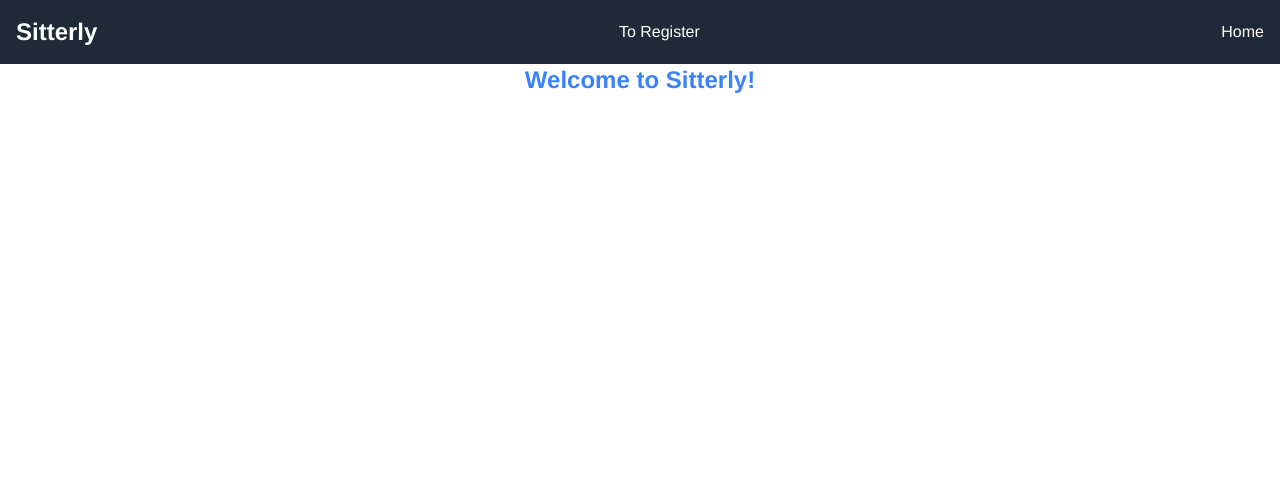
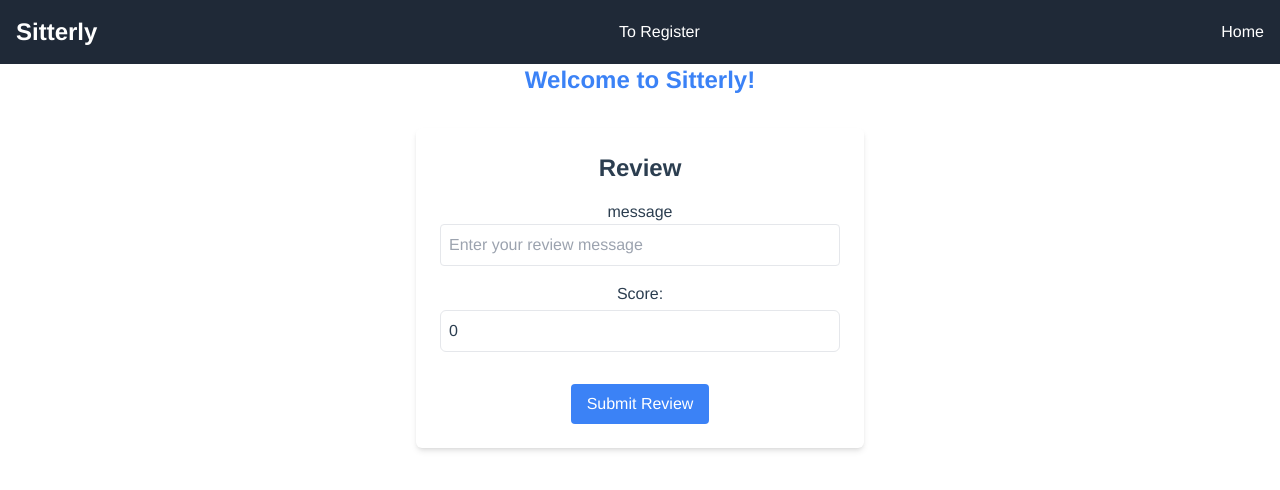
Before and after one commit to devi-lakshmi/sitterly-front-end, a React (Create React App) app: page /reviews/1 in a window 1280 px wide. Shown: the top 490 px of the page. Built offline with nearby package versions, Linux system fonts and the light colour scheme.

Commit message:
reviews feature working correctly

```diff
--- a/src/App.js
+++ b/src/App.js
@@ -13,7 +13,8 @@ import BrowseBookings from "./componets/BrowseBookings";
 import { useState } from "react";
 import WelcomePage from './pages/Welcomepage';
 import Header from './pages/Header';
-import { nanoid } from '@reduxjs/toolkit';
+import ReviewSitter from './componets/ReviewSitter';
+
 
 function App() {
   const { user, logout } = useAuth();
@@ -73,7 +74,7 @@ function App() {
           <Route path="/getSitterProfiles" element={<BrowseSitterProfiles />} />
           <Route path="/createBookings/:sitterId" element={<CreateBookings />} />
          <Route path="/bookings" element={<BrowseBookings />} />
-
+         <Route path="/reviews/:bookingId" element={<ReviewSitter/>} />
       </Routes>
 
       </main>
--- a/src/componets/BrowseBookings.js
+++ b/src/componets/BrowseBookings.js
@@ -4,13 +4,16 @@ import { useApi } from '../hooks/useApi';
 import { selectBookings } from '../store/bookings/selectors';
 import { browsebookings, cancelBookings } from '../store/bookings/thunks';
 import { useAuth } from '../hooks/useAuth';
-import { Link } from 'react-router-dom';
 import ReviewSitter from './ReviewSitter';
+import { Link, useNavigate } from 'react-router-dom';
+
 
 
 const BrowseBookings = ({ userType }) => {
     const api = useApi();
-    const { userRole } = useAuth();
+  const { userRole } = useAuth();
+    const navigate = useNavigate();
+
      const currentDate = new Date();
 
     const dispatch = useDispatch();
@@ -33,10 +36,14 @@ const BrowseBookings = ({ userType }) => {
 const handleCancelBooking = (id) => {
     // Dispatch the cancelBooking action with the booking ID
   dispatch(cancelBookings(id, api));
+  };
+const handleReviewBooking = (bookingId) => {
+    // Dispatch the cancelBooking action with the booking ID
+    // dispatch(cancelBookings(bookingId, api));
+   navigate(`/reviews/${bookingId}`);
+  };
 
-
-  };
-return (
+  return (
     <div className="max-w-lg mx-auto mt-8 p-6 bg-yellow-100 rounded-md">
       <h2 className="text-2xl font-bold mb-4">Your Bookings</h2>
      <div className="flex flex-wrap -mx-4">
@@ -55,16 +62,22 @@ return (
                   onClick={() => handleCancelBooking(booking.id)}
                 >
                   Cancel Booking
-                </button>
+              </button>
+        )}
+         <button
+                  className="bg-red-500 text-white px-4 py-2 rounded-md hover:bg-red-600 text-sm"
+                  onClick={() => handleReviewBooking(booking.id)}
+                >
+                  Review Booking
+            </button>
 
-
-        )}
-            </div>
+          </div>
           </div>
         ))}
       </div>
       <div className="button-container flex space-x-4 mt-4">
-        <Link to={"/home"} className="bg-blue-500 text-white py-2 px-4 rounded">
+        <Link to ={"/reviews"}>Reviews</Link>
+      <Link to={"/home"} className="bg-blue-500 text-white py-2 px-4 rounded">
           Go to HomePage
         </Link>
         <Link to={"/getSitterProfiles"} className="bg-blue-500 text-white py-2 px-4 rounded">
--- a/src/componets/ReviewSitter.js
+++ b/src/componets/ReviewSitter.js
@@ -3,24 +3,22 @@ import { useDispatch, useSelector } from 'react-redux';
 import { toast } from 'react-toastify';
 import { useParams } from "react-router-dom";
 import { useApi } from "../hooks/useApi";
-import { selectLoading } from "../store/reviews/selectors";
-import { selectError } from "../store/bookings/selectors";
-import { setReviews } from "../store/reviews/slice";
+import { selectError, selectLoading } from "../store/bookings/selectors";
+//import { setReviews } from "../store/reviews/slice";
 import { createReviews } from "../store/reviews/thunks";
 
 const ReviewSitter = () => {
 
-//    const isLoading = useSelector(selectLoading)
-//   const error = useSelector(selectError)
-    const { booking } = useParams();
+    const { bookingId } = useParams();
      const api = useApi();
      const dispatch = useDispatch();
     const isLoading = useSelector(selectLoading)
      const error = useSelector(selectError)
     const [review, setReviews] = useState({
+     booking_id: bookingId,
     score: 0,
      message: "",
-    booking_id:booking.booking_id,
+
   });
    const handleInputChange = (event) => {
     setReviews({ ...review, [event.target.name]: event.target.value });
@@ -30,26 +28,59 @@ const ReviewSitter = () => {
     e.preventDefault();
     dispatch(createReviews( review, api))
       .then((response) => {
-         // If the promise resolves without an error, display success toast
         toast.success('Review created sucessfully!');
-         // Optionally, clear the form data after successful booking
         setReviews({
+           booking_id: bookingId,
             score: 0,
              message: "",
-             booking_id: booking.booking_id,
+
          });
 
       })
     .catch((error) => {
-      // If there's an error in the booking process, display error toast
       console.error('Error while review:', error);
       toast.error('review failed. Please try again.');
     });
-};return (
+  };
+
+  return (
+    <div className="max-w-md mx-auto mt-8 p-6 bg-white rounded-md shadow-md">
+      <h2 className="text-2xl font-bold mb-4">Review</h2>
+      {error && <div className="text-red-500 mb-4"></div>}
       <form onSubmit={handleSubmit}>
-      <textarea value={review} onChange= {handleInputChange} />
-      <button type="submit">Submit Review</button>
+        <label className="block mb-4">
+          message
+          <input
+            type="text"
+           value={review.message}
+           onChange={handleInputChange}
+            name="message"
+           placeholder="Enter your review message"
+           className="w-full p-2 border rounded"
+        />
+        </label>
+          <label className="block mb-4">
+          Score:
+          <input
+            type="number"
+            value={review.score}
+            onChange={handleInputChange}
+            name="score"
+            className="mt-1 p-2 border rounded-md w-full"
+          />
+        </label>
+         <button
+          type="submit"
+          className="bg-blue-500 text-white px-4 py-2 rounded hover:bg-blue-700 mt-4"
+          disabled={isLoading} // Disable the button when loading
+        >
+          {isLoading ? 'Submitting...' : 'Submit Review'}
+        </button>
+        {/* <button type="submit" className="bg-blue-500 text-white px-4 py-2 rounded hover:bg-blue-700 mt-4">
+          Submit Review
+        </button> */}
       </form>
+    </div>
   );
 };
 export default ReviewSitter;
--- a/src/store/bookings/slice.js
+++ b/src/store/bookings/slice.js
@@ -22,14 +22,17 @@ export const bookingsSlice = createSlice({
       const updatedBooking = action.payload;
       const index = state.bookings.findIndex(booking => booking.id === updatedBooking.id);
 
-      if (index !== -1) {
-        state[index] = updatedBooking;
+       if (index !== -1) {
+
+        state.bookings[index].is_canceled = true;
+
       }
     },
     setError: (state, action) => {
       state.error = action.payload;
     },
     setLoading: (state, action) => {
+      console.log("setLoading");
       state.isLoading = action.payload;
     },
 
--- a/src/store/bookings/thunks.js
+++ b/src/store/bookings/thunks.js
@@ -3,12 +3,13 @@ import { addBooking,setBookings ,cancelBooking,setError,setLoading} from "./slic
 
 export function createBooking(booking, api) {
     return async function thunk(dispatch) {
-        try {
+      try {
+            dispatch(setLoading(true));
            const token = localStorage.getItem("sitterly_token");
             const response = await api.post("/createBookings", booking, token);
             const booking1 = response.data
             dispatch(addBooking(booking1));
-            return response.data
+            return booking1;
         }
   catch (error) {
       console.error('Error booking sitter:', error);
@@ -26,6 +27,7 @@ export function browsebookings(api) {
   return async function thunk(dispatch) {
 
     try {
+       dispatch(setLoading(true));
       const token = localStorage.getItem("sitterly_token");
 
       const response = await api.get("/bookings", token);
--- a/src/store/reviews/selectors.js
+++ b/src/store/reviews/selectors.js
@@ -1,9 +1,9 @@
 export const selectReviews = (reduxState) => {
-    return reduxState.reviews.reviewss;
+    return reduxState.reviews.reviews;
 
 }
 export const selectLoading = (reduxState) => {
-    return reduxState.reviewss.isLoading;
+    return reduxState.reviews.isLoading;
 
 }
 export const selectError = (reduxState) => {
--- a/src/store/reviews/slice.js
+++ b/src/store/reviews/slice.js
@@ -12,7 +12,10 @@ export const reviewsSlice = createSlice({
       state.reviews = action.payload;
     },
     addReview: (state, action) => {
-      state.reviews.push(action.payload);
+     return {
+        ...state,
+        pofiles: [...state.reviews, action.payload],
+      };
     //     return {
 
     //      // ...state,
--- a/src/store/reviews/thunks.js
+++ b/src/store/reviews/thunks.js
@@ -3,11 +3,12 @@ import { addReview, setError, setLoading } from "./slice";
 export function createReviews(review, api) {
     return async function thunk(dispatch) {
         try {
-           const token = localStorage.getItem("sitterly_token");
+             dispatch(setLoading(true));
+          const token = localStorage.getItem("sitterly_token");
             const response = await api.post("/reviews", review, token);
-            const reviews = response.data
-            dispatch(addReview(reviews));
-            return response.data
+            const createReview = response.data
+            dispatch(addReview(review));
+            return createReview;
         }
   catch (error) {
       console.error('Error reviews:', error);
```
Lines whose indentation alone changed are shown as unchanged.
